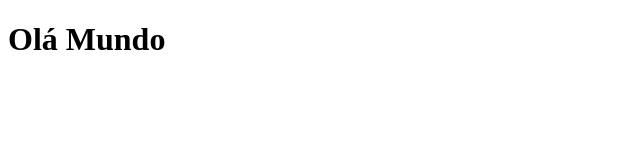
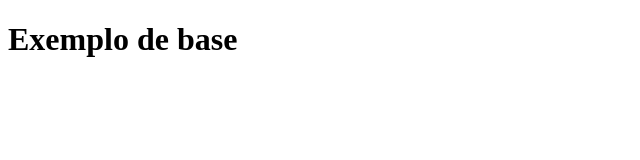
Before and after one commit to ARJOM/revisao-informatica-web, a plain HTML site: page base.html in a window 1280 px wide. Shown: the whole page, without its empty margins (0-640 px from the left). Drawn offline with Linux system fonts and the light colour scheme.

Commit message:
modifica heading do arquivo  base.html

```diff
--- a/base.html
+++ b/base.html
@@ -6,6 +6,6 @@
     <title>Document</title>
 </head>
 <body>
-    <h1>Olá Mundo</h1>
+    <h1>Exemplo de base</h1>
 </body>
 </html>
```
